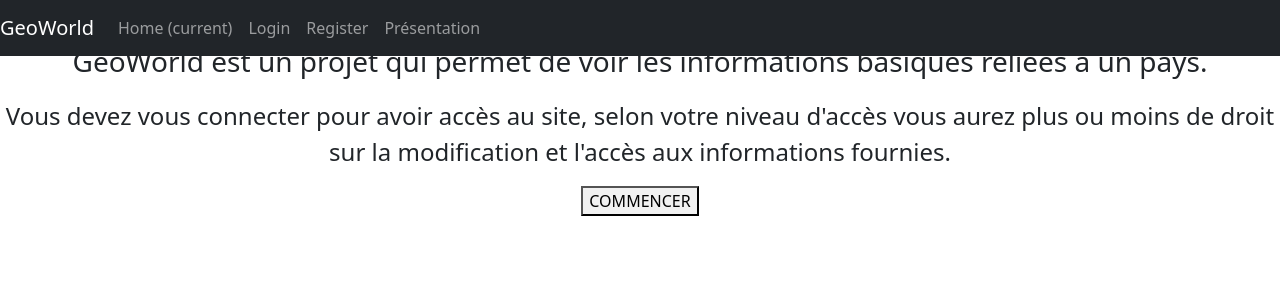
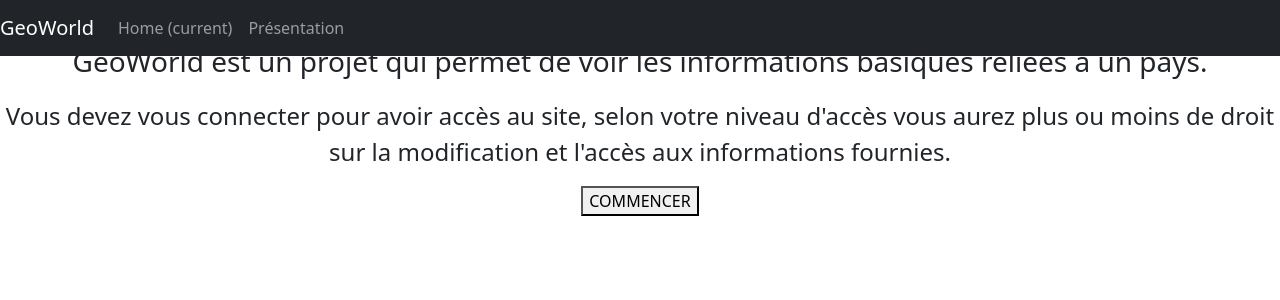
Before and after one commit to Deevix/LesMownolsReufs, a PHP site: page /homepage.php in a window 1280 px wide. Shown: the top 300 px of the page. Run offline with PHP 8.4, Linux system fonts and the light colour scheme; some libraries are stand-ins or nearby versions.

Commit message:
Update homepage.php

```diff
--- a/homepage.php
+++ b/homepage.php
@@ -31,12 +31,6 @@
       </ul>
       <ul class="navbar-nav ml-auto">
         <li class="nav-item">
-          <a class="nav-link" href="login">Login</a>
-        </li>
-        <li class="nav-item">
-          <a class="nav-link" href="register">Register</a>
-        </li>
-        <li class="nav-item">
           <a class="nav-link " href="todo-projet.php">
             Présentation
           </a>
```
